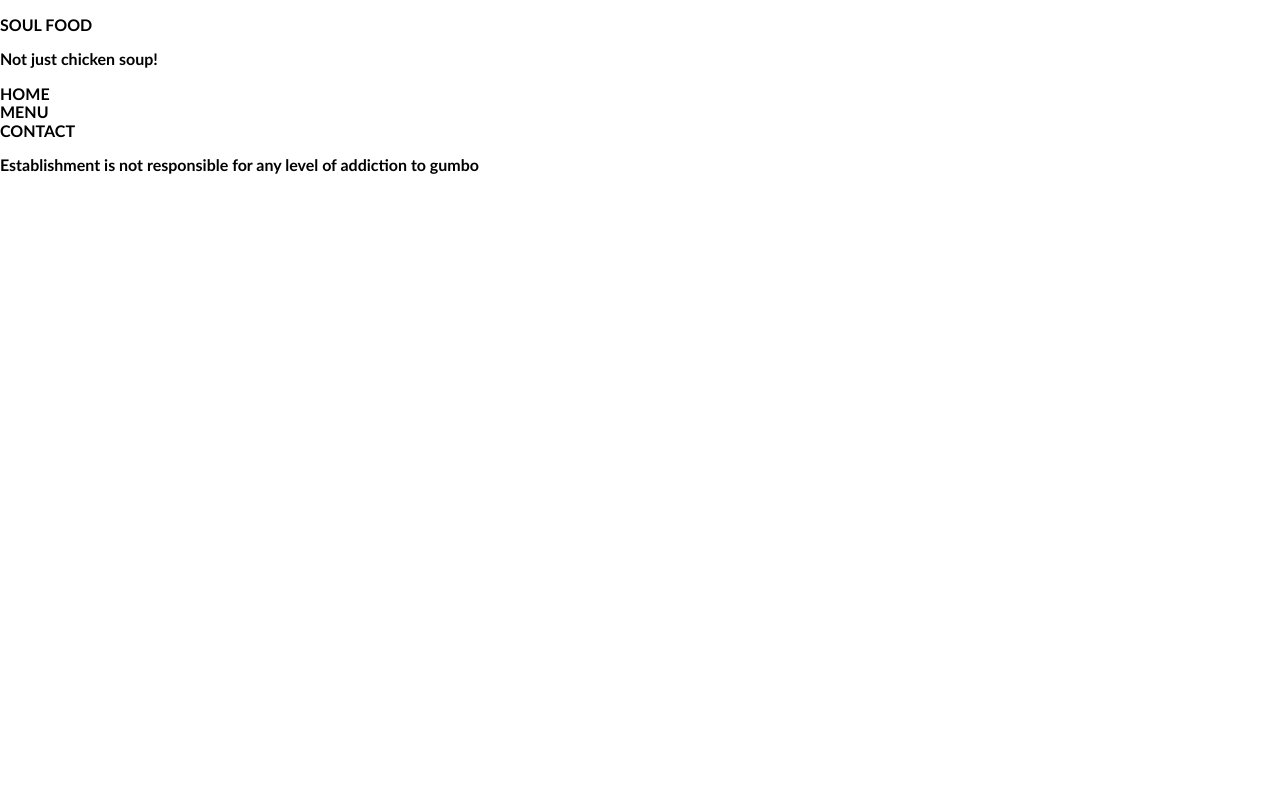
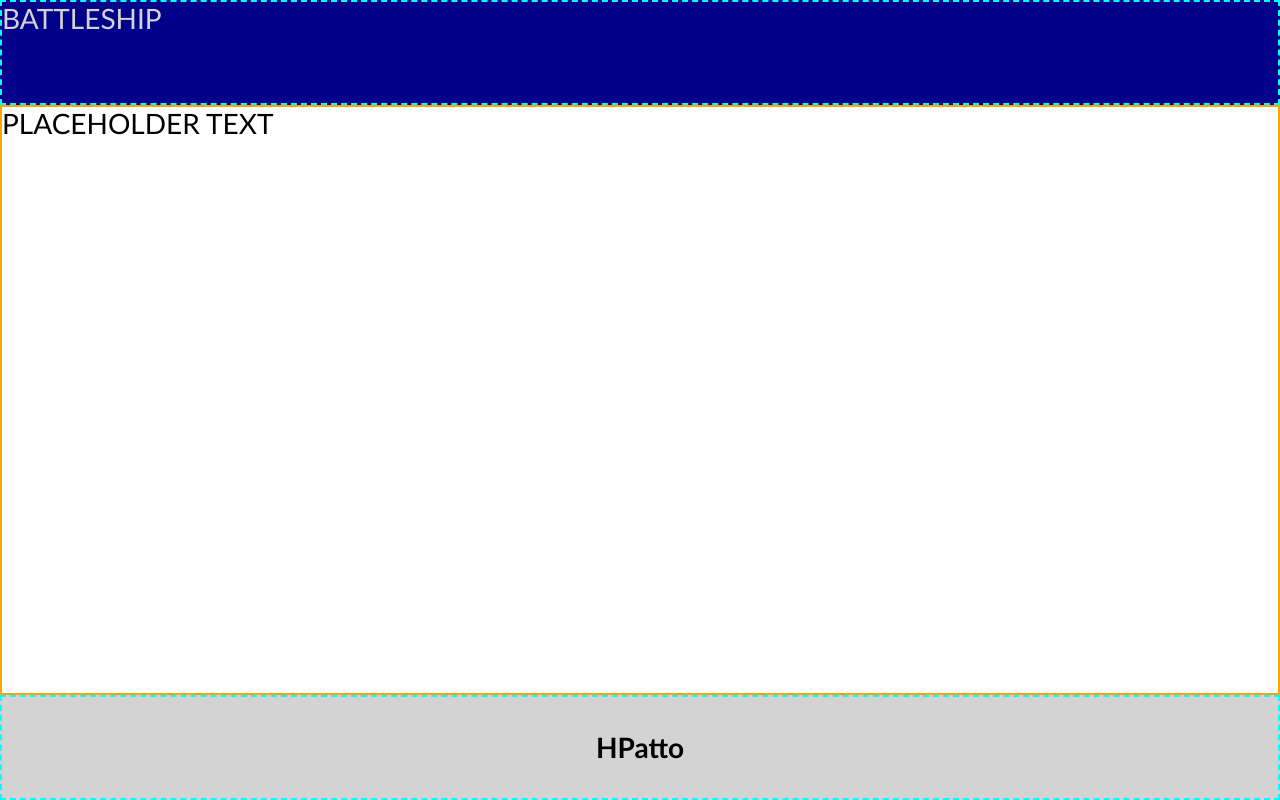
Before and after one commit to HPatto/battleship, a website built with webpack: page src/index.html in a window 1280 px wide. Built offline with nearby package versions, Linux system fonts and the light colour scheme.

Commit message:
Update default CSS styles

```diff
--- a/src/defaultpage.js
+++ b/src/defaultpage.js
@@ -3,7 +3,8 @@ import {
     makeDiv,
     makeParagraph,
     addClasses,
-    addId
+    addId,
+    setNewContent
 } from './manipulateDOM.js';
 
 export class HTMLGeneration {
@@ -18,65 +19,38 @@ export class HTMLGeneration {
         let titleParagraph = makeParagraph();
         let titleDiv = makeDiv();
 
-        let subtitleParagraph = makeParagraph();
-        let subtitleDiv = makeDiv();
+        // let subtitleParagraph = makeParagraph();
+        // let subtitleDiv = makeDiv();
 
         // Set the required attributes on the elements
         headerDiv = addId(headerDiv, 'header');
         titleParagraph = addClasses(titleParagraph, ['title']);
-        subtitleParagraph = addClasses(subtitleParagraph, ['subtitle']);
+        // subtitleParagraph = addClasses(subtitleParagraph, ['subtitle']);
 
         // Set the text content of the elements
-        titleParagraph.textContent = "SOUL FOOD";
-        subtitleParagraph.textContent = "Not just chicken soup!";
+        titleParagraph.textContent = "BATTLESHIP";
+        // subtitleParagraph.textContent = "Not just chicken soup!";
 
         // Build the overall element
         titleDiv.appendChild(titleParagraph);
-        subtitleDiv.appendChild(subtitleParagraph);
+        // subtitleDiv.appendChild(subtitleParagraph);
 
         headerDiv.appendChild(titleDiv);
-        headerDiv.appendChild(subtitleDiv);
+        // headerDiv.appendChild(subtitleDiv);
 
         return headerDiv;
     }
 
     // Define the body content. Return the top-level body div.
-    createBody() {
-        let centerDiv = makeDiv();
-        let navDiv = makeDiv();
-        let centerContentDiv = makeDiv();
+    createContent() {
+        // Hold all center content
+        let contentDiv = makeDiv();
 
-        let homeDiv = makeDiv();
-        let menuDiv = makeDiv();
-        let contactDiv = makeDiv();
+        // Add the section ID
+        contentDiv = addId(contentDiv, 'content');
 
-        centerDiv = addId(centerDiv, 'center');
-        navDiv = addId(navDiv, 'nav-options');
-        centerContentDiv = addId(centerContentDiv, 'center-content');
-
-        homeDiv = addClasses(homeDiv, ['nav-option', 'selected']);
-        menuDiv = addClasses(menuDiv, ['nav-option']);
-        contactDiv = addClasses(contactDiv, ['nav-option']);
-
-        homeDiv.textContent = (
-            "HOME"
-        );
-
-        menuDiv.textContent = (
-            "MENU"
-        );
-
-        contactDiv.textContent = (
-            "CONTACT"
-        );
-
-        navDiv.appendChild(homeDiv);
-        navDiv.appendChild(menuDiv);
-        navDiv.appendChild(contactDiv);
-
-        centerDiv.appendChild(navDiv);
-        centerDiv.appendChild(centerContentDiv);
-        return centerDiv;
+        contentDiv.textContent = "PLACEHOLDER TEXT";
+        return contentDiv;
     }
 
     // Define the footer content. Return the top-level footer div.
@@ -84,22 +58,27 @@ export class HTMLGeneration {
         // Create the necessary elements
         let footerDiv = makeDiv();
 
-        let disclaimerParagraph = makeParagraph();
-        let disclaimerDiv = makeDiv();
+        let creditParagraph = makeParagraph();
+        let creditDiv = makeDiv();
 
         // Set the required attributes on the elements
         footerDiv = addId(footerDiv, 'footer');
-        disclaimerParagraph = addClasses(disclaimerParagraph, ['subtitle']);
+        creditParagraph = addClasses(creditParagraph, ['footer-text']);
 
         // Set the text content of the elements
-        disclaimerParagraph.textContent = (
-            "Establishment is not responsible for any level of addiction to gumbo"
+        creditParagraph.textContent = (
+            "HPatto"
         );
 
         // Build the overall element
-        disclaimerDiv.appendChild(disclaimerParagraph);
-        footerDiv.appendChild(disclaimerDiv);
+        creditDiv.appendChild(creditParagraph);
+        footerDiv.appendChild(creditDiv);
 
         return footerDiv;
     }
+
+    // Remove all content parent element, append new elements
+    setContent(parentElem, newChildElemArray) {
+        return setNewContent(parentElem, newChildElemArray);
+    }
 }
--- a/src/index.js
+++ b/src/index.js
@@ -1,11 +1,9 @@
 /* The command center for running the web-app */
 
-import './normalize.css';
-import './styles.css';
+import '../src/normalize.css';
+import '../src/styles.css';
 import { HTMLGeneration } from "../src/defaultpage.js";
 import { Game } from "../src/game.js";
-// import { buildMenu } from "./menu.js";
-// import { buildContact } from "./contact.js";
 
 function updateBodyContent(bodyElem, clickedElem) {
     let newContent;
@@ -21,39 +19,22 @@ function updateBodyContent(bodyElem, clickedElem) {
     setBodyContent(bodyElem, newContent);
 }
 
-function setBodyContent(bodyElem, newContentElem) {
-    // We gotta be doing some serious stuff here
-    while (bodyElem.firstChild) {
-        bodyElem.removeChild(bodyElem.firstChild);
-    }
-    bodyElem.appendChild(newContentElem);
-}
-
-function setOverallDiv() {
-    let bodyElement = document.body;
-
-    let overallDiv = document.createElement('div');
-    overallDiv.setAttribute('id', 'content');
-
-    bodyElement.appendChild(overallDiv);
-}
-
 document.addEventListener('DOMContentLoaded', function () {
     // Set the overall div element
     // setOverallDiv();
 
-    let contentElement = document.querySelector("#all-content");
-    console.log(contentElement);
+    let allElement = document.querySelector("#all-content");
+    // console.log(contentElement);
     const newGenerator = new HTMLGeneration();
     const newGame = new Game();
 
     // Build the three sections
     let header = newGenerator.createHeader();
-    console.log(header);
-    let body = newGenerator.createBody();
+    // console.log(header);
+    let content = newGenerator.createContent();
     let footer = newGenerator.createFooter();
 
-    contentElement.appendChild(header);
-    contentElement.appendChild(body);
-    contentElement.appendChild(footer);
+    allElement.appendChild(header);
+    allElement.appendChild(content);
+    allElement.appendChild(footer);
 });
--- a/src/manipulateDOM.js
+++ b/src/manipulateDOM.js
@@ -19,3 +19,12 @@ export function addId(element, idValue) {
     element.setAttribute('id', idValue);
     return element;
 }
+
+export function setNewContent(bodyElem, [newContentElemArray]) {
+    // We gotta be doing some serious stuff here
+    while (bodyElem.firstChild) {
+        bodyElem.removeChild(bodyElem.firstChild);
+    }
+
+    newContentElemArray.forEach(bodyElem.appendChild(newElem));
+}
--- a/src/styles.css
+++ b/src/styles.css
@@ -1,7 +1,65 @@
 :root {
     font-family: 'Gill Sans', 'Gill Sans MT', Calibri, 'Trebuchet MS', sans-serif;
-    font-weight: 600;
+    font-weight: 500;
+    font-size: 28px;
+    box-sizing: border-box;
 
-    --title-font: 28px;
-    --subtitle-font: 20px;
+    margin: 0px;
+
+    /* Define all variables to be used here */
+
 }
+
+/*
+Default styles I want set for specific elements
+This is used to stop horrible, miserable browser defaults that aren't
+covered in the normalize.css file.
+*/
+
+p {
+    margin: 0px;
+}
+
+#all-content {
+    height: 100vh;
+
+    display: flex;
+    flex-direction: column;
+    justify-content: center;
+}
+
+#header {
+    background-color: darkblue;
+    color: lightgray;
+    /* Remove border after dev */
+    border: 2px dashed cyan;
+
+    flex: 1 1 auto;
+}
+
+#content {
+    background-color: white;
+    color: black;
+    /* Remove border after dev */
+    border: 2px solid orange;
+
+    flex: 8 0 auto;
+}
+
+#footer {
+    background-color: lightgray;
+    color: black;
+    /* Remove border after dev */
+    border: 2px dashed cyan;
+
+    flex: 1 1 auto;
+
+    display: flex;
+    flex-direction: row;
+    justify-content: center;
+    align-items: center;
+}
+
+.footer-text {
+    font-weight: 800;
+}
```
Also changed, not shown: dist/bundle.js, src/normalize.css.
